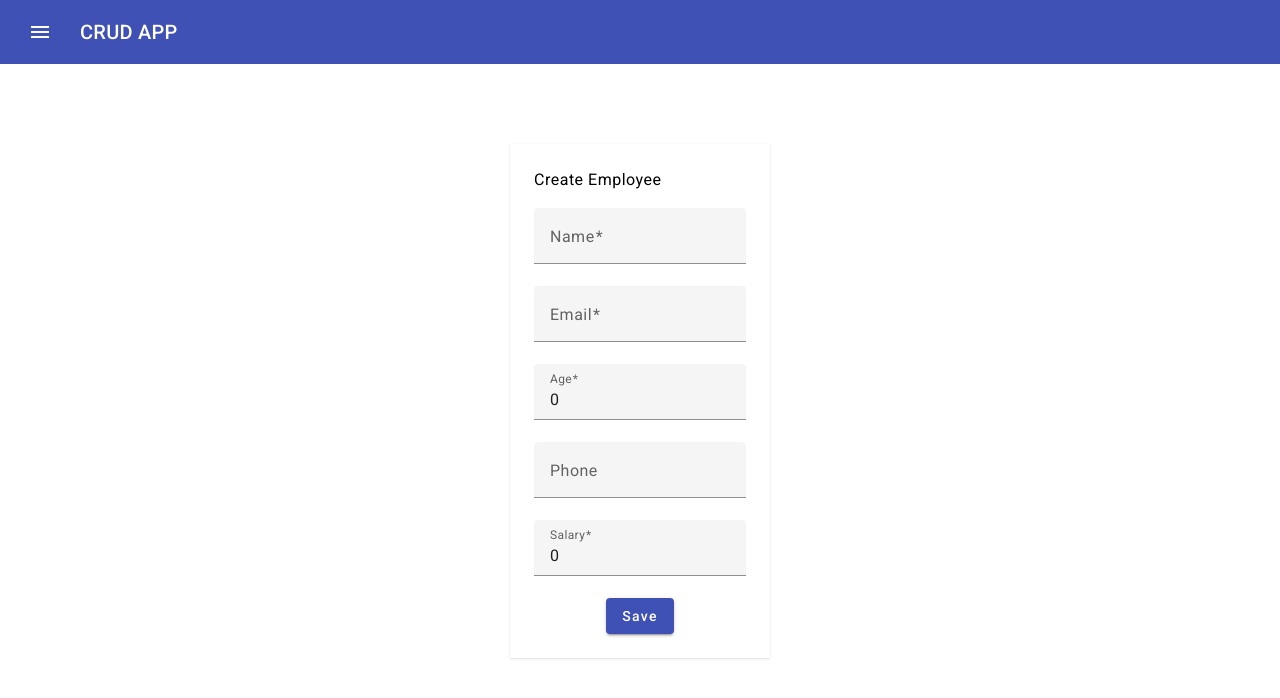
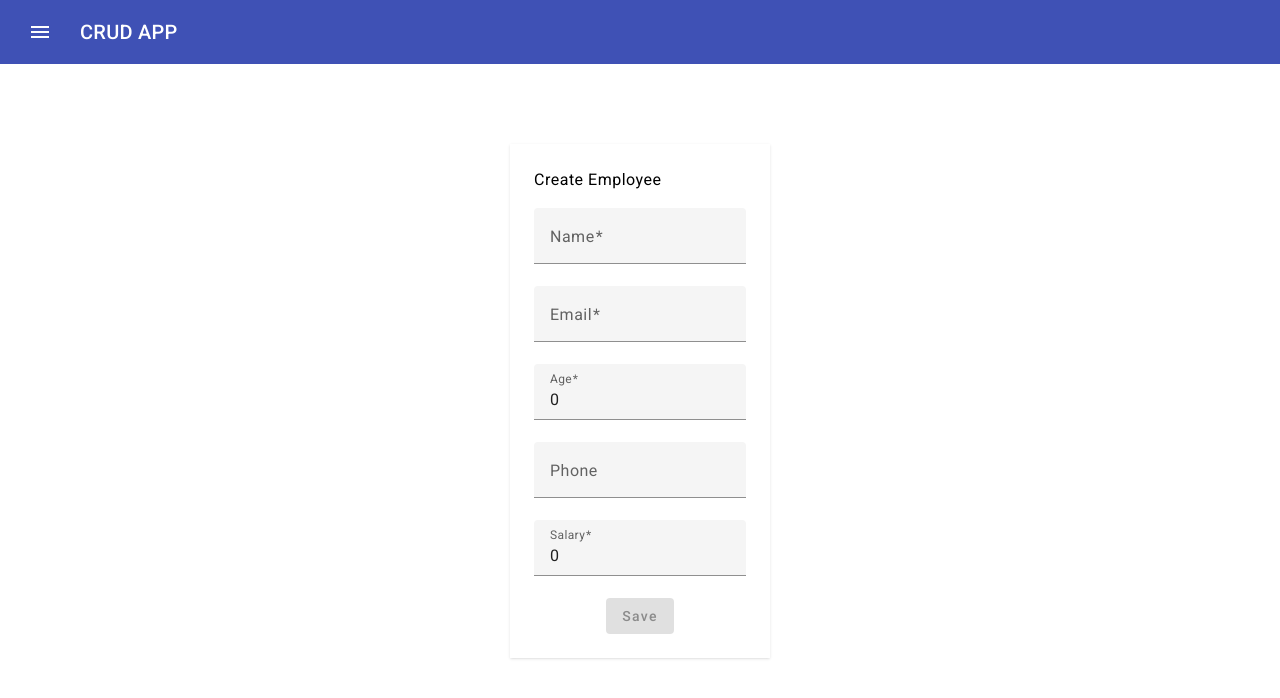
Before and after one commit to nguyenlekhanh/angular17_simpleCRUD, an Angular app: page /create-employee in a window 1280 px wide. Shown: the top 698 px of the page. Built offline with nearby package versions, Linux system fonts and the light colour scheme.

Commit message:
create post request to save employee to database

```diff
--- a/src/app/employee-form/employee-form.component.html
+++ b/src/app/employee-form/employee-form.component.html
@@ -39,7 +39,9 @@
             </div>
 
             <div class="flex justify-center">
-                <button mat-raised-button color="primary">Save</button>
+                <button mat-raised-button color="primary"
+                    [disabled]="!employeeForm.valid"
+                >Save</button>
             </div>
         </form>
     </div>
--- a/src/app/employee-form/employee-form.component.ts
+++ b/src/app/employee-form/employee-form.component.ts
@@ -2,6 +2,8 @@ import { Component, inject } from '@angular/core';
 import { MatInputModule } from '@angular/material/input'
 import { MatButtonModule } from '@angular/material/button'
 import { FormBuilder, FormsModule, ReactiveFormsModule, Validators } from '@angular/forms';
+import { HttpService } from '../http.service';
+import { IEmployee } from '../interfaces/employee';
 
 @Component({
   selector: 'app-employee-form',
@@ -16,11 +18,12 @@ import { FormBuilder, FormsModule, ReactiveFormsModule, Validators } from '@angu
   styleUrl: './employee-form.component.css'
 })
 export class EmployeeFormComponent {
+  http = inject(HttpService);
   formBuilder = inject(FormBuilder);
 
   employeeForm = this.formBuilder.group({
     name: ['', [Validators.required]],
-    email: ['', [Validators.required]],
+    email: ['', [Validators.required, Validators.email]],
     age: [0, [Validators.required]],
     phone: ['', []],
     salary: [0, [Validators.required]],
@@ -28,5 +31,15 @@ export class EmployeeFormComponent {
 
   save() {
     console.log(this.employeeForm.value);
+    const employee: IEmployee = {
+      name: this.employeeForm.value.name!,
+      age: this.employeeForm.value.age!,
+      email: this.employeeForm.value.email!,
+      phone: this.employeeForm.value.phone!,
+      salary: this.employeeForm.value.salary!,
+    }
+    this.http.createEmployee(employee).subscribe(() => {
+      console.log("success")
+    });
   }
 }
--- a/src/app/http.service.ts
+++ b/src/app/http.service.ts
@@ -15,4 +15,8 @@ export class HttpService {
   getAllEmployee() {
     return this.http.get<IEmployee[]>(this.apiUrl + "/api/Employee")
   }
+
+  createEmployee(employee:IEmployee) {
+    return this.http.post<IEmployee[]>(this.apiUrl + "/api/Employee", employee);
+  }
 }
--- a/src/app/interfaces/employee.ts
+++ b/src/app/interfaces/employee.ts
@@ -1,5 +1,5 @@
 export interface IEmployee {
-    id: number;
+    id?: number;
     name: string;
     email: string;
     phone: string;
```
